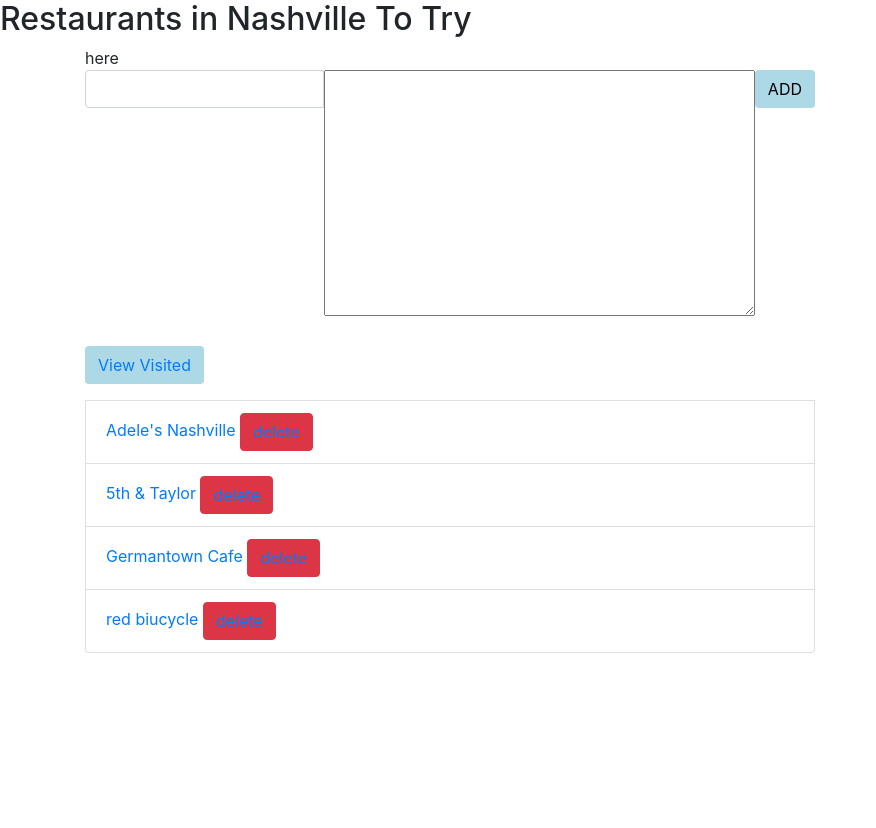
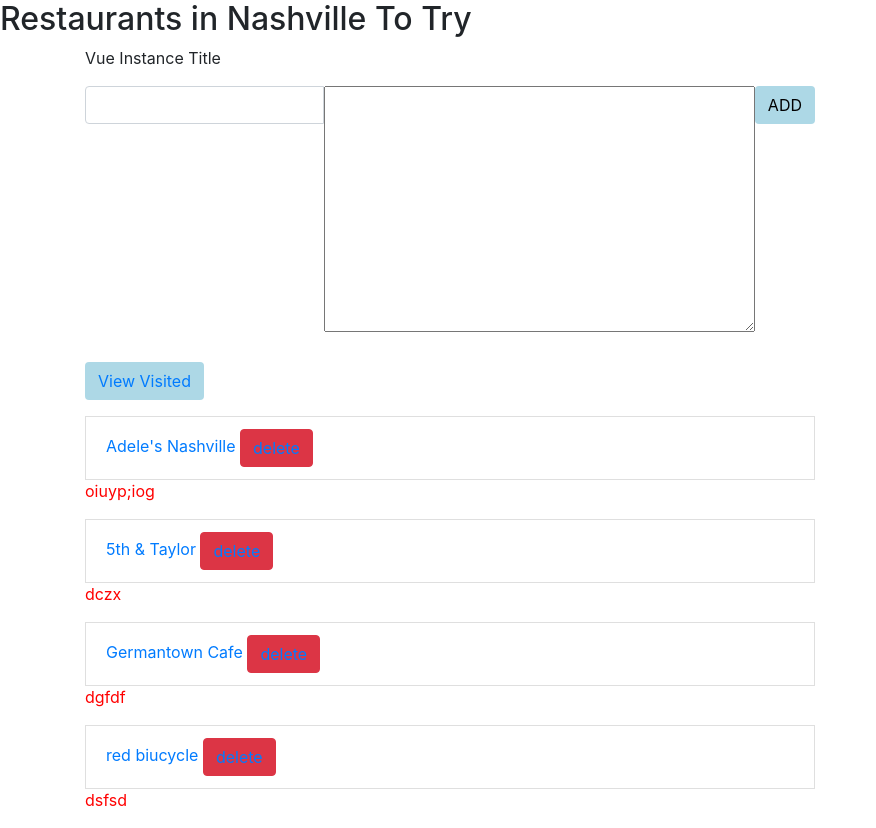
Before and after one commit to briwyatt/django_todo, a Django app: page / in a window 1280 px wide. Shown: the whole page, without its empty margins (0-876 px from the left). Before the commit the page ends 653 px from the top, so only its background shows below. Run offline with Django 3.2, Linux system fonts and the light colour scheme; data comes from the database, SQL or seed files in the repository; some libraries are stand-ins or nearby versions.

Commit message:
vue instance added to django template

```diff
--- a/todo_site/todo/templates/base.html
+++ b/todo_site/todo/templates/base.html
@@ -5,22 +5,36 @@
     <meta name="viewport"
           content="width=device-width, user-scalable=no, initial-scale=1.0, maximum-scale=1.0, minimum-scale=1.0">
     <meta http-equiv="X-UA-Compatible" content="ie=edge">
+    <title>Nashville Restaurants</title>
      <link rel="stylesheet" type="text/css" href="../static/styles.css">
     <link href="https://stackpath.bootstrapcdn.com/bootstrap/4.1.3/css/bootstrap.min.css" rel="stylesheet" integrity="sha384-MCw98/SFnGE8fJT3GXwEOngsV7Zt27NXFoaoApmYm81iuXoPkFOJwJ8ERdknLPMO" crossorigin="anonymous">
+    <script src="https://unpkg.com/vue"></script>
 </head>
 <body>
     {% block title %}
     {% endblock %}
     <div class="content container">
         <div class="row">
-            <div class="col-md-8 pink-bg">
+            <div class="col-md-8">
 
-                here
             {% block content %}
             {% endblock %}
             </div>
         </div>
     </div>
+<div id="app">
+  {{ message }}
+</div>
+
 </body>
-    <script href="../components/vue_init.js"></script>
+   <script src="https://cdn.jsdelivr.net/npm/vue/dist/vue.js"></script>
+    <!--<script src="main.js"></script>-->
+<script>
+var app = new Vue({
+  el: '#app',
+  data: {
+    message: 'Hello Vue!'
+  }
+})
+</script>
 </html>
--- a/todo_site/todo/templates/index.html
+++ b/todo_site/todo/templates/index.html
@@ -1,6 +1,8 @@
 {% extends "base.html" %}
 {% block title %}<h2>Restaurants in Nashville To Try</h2>{% endblock %}
 {% block content %}
+    <div id="vue1">
+            <p> [[ title ]] </p>
     <form action="{% url 'add' %}" method="POST" role="form">
         {% csrf_token %}
         <div class="form-group">
@@ -18,15 +20,25 @@
             <button class="btn btn-default"><a href="{% url 'visited_list' %}">View Visited</a></button>
         </div>
     </form>
-    <div class="vue-root">
+    <div>
         {% for restaurant in restaurant_list %}
             {% if restaurant.visited  == False %}
                 <a href="{% url 'check_off_restaurant' restaurant.id %}">
                     <span><li class="list-group-item">{{ restaurant.text }}
                     <button class="btn btn-danger"><a href="{% url 'delete_restaurant' restaurant.id %}">delete</a></button>
-                    </li></span>
+                    </li>   <p style="color: red">{{  restaurant.comment }}</p></span>
                 </a>
                 {% endif %}
         {% endfor %}
     </div>
+         </div>
+<script>
+new Vue({
+  delimiters: ['[[', ']]'],
+  el: '#vue1',
+  data: {
+    title: 'Vue Instance Title'
+  }
+})
+</script>
 {% endblock %}
--- a/todo_site/todo/templates/visited.html
+++ b/todo_site/todo/templates/visited.html
@@ -8,7 +8,9 @@
     <br>
     <ul class="list-group-item">
         {% for restaurant in visited_restaurants %}
-            <li>{{ restaurant.text }}</li>
+            <li>{{ restaurant.text }}
+                <p style="color: red"> {{ restaurant.comment }}</p>
+            </li>
             <br>
         {% endfor %}
     </ul>
```
Also changed, not shown: todo_site/todo/components/App.vue (deleted, +0 -19 lines), todo_site/todo/components/main.js (deleted, +0 -13 lines), todo_site/todo/components/vue_init.js (deleted, +0 -8 lines), todo_site/todo/static/styles.css (line endings or trailing spaces).
